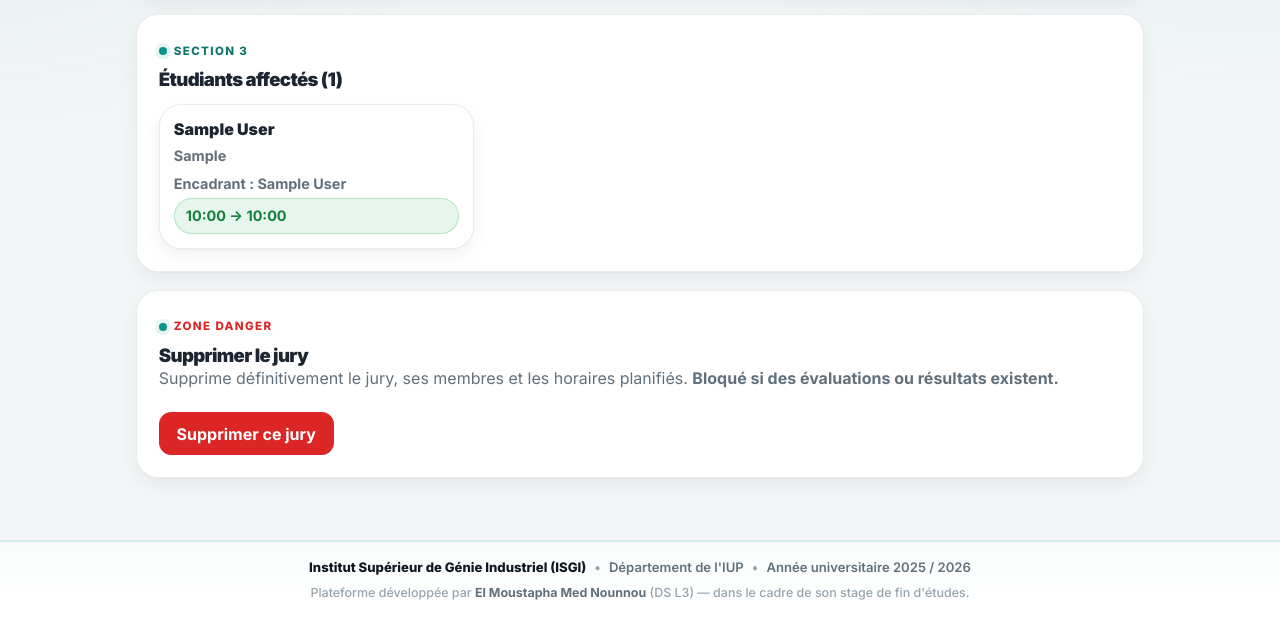
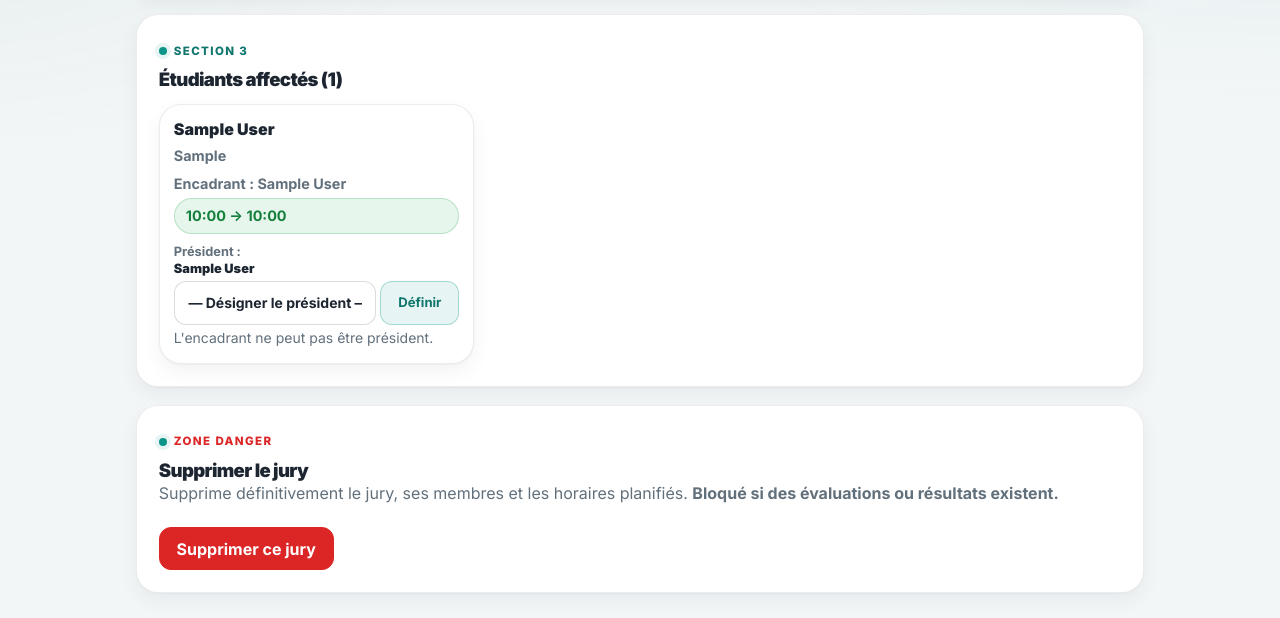
Before and after one commit to umr-ames/IUP_soutenance, a Django app: page /soutenances/admin/jurys/1/edit/ in a window 1280 px wide. Shown: the part 908-1526 px from the top of the page. Run offline with Django 5.2, Linux system fonts and the light colour scheme; a user stored in the database is signed in; tables that the repository leaves empty hold one stand-in row (values such as "Sample post").

Commit message:
Jury : l'admin peut designer le president par etudiant (jamais l'encadrant)
Sur Modifier le jury, selecteur de president par etudiant limite aux membres
du jury autres que l'encadrant de l'etudiant ; validation cote serveur.

Co-Authored-By: Claude Opus 4.8 <noreply@anthropic.com>

```diff
--- a/soutenances/views.py
+++ b/soutenances/views.py
@@ -1156,6 +1156,35 @@ def admin_jury_update(request, pk):
             )
         return redirect("admin_jury_update", pk=jury.pk)
 
+    # ── 7. POST : désigner le président d'une soutenance (≠ encadrant) ────────
+    if request.method == "POST" and request.POST.get("action") == "set_president":
+        try:
+            js_id = int(request.POST.get("jury_student_id", ""))
+            pres_id = int(request.POST.get("president_id", ""))
+        except (ValueError, TypeError):
+            messages.error(request, "Sélection invalide.")
+            return redirect("admin_jury_update", pk=jury.pk)
+
+        js = JuryStudent.objects.select_related("student").filter(
+            pk=js_id, jury=jury
+        ).first()
+
+        if not js:
+            messages.error(request, "Étudiant introuvable dans ce jury.")
+        elif not jury.members.filter(professor_id=pres_id).exists():
+            messages.error(request, "Le président doit être membre du jury.")
+        elif js.student.encadrant_id == pres_id:
+            messages.error(
+                request,
+                "L'encadrant de l'étudiant ne peut pas être président de sa soutenance."
+            )
+        else:
+            JuryStudent.objects.filter(pk=js.pk).update(president_id=pres_id)
+            messages.success(
+                request, f"Président défini pour {js.student.full_name}."
+            )
+        return redirect("admin_jury_update", pk=jury.pk)
+
     return render(request, "soutenances/admin_jury_update.html", context)
 
 
--- a/templates/soutenances/admin_jury_update.html
+++ b/templates/soutenances/admin_jury_update.html
@@ -196,6 +196,29 @@
                     {% else %}
                         <span class="status-pill warning mt-1">Non planifié</span>
                     {% endif %}
+
+                    <div class="mt-2">
+                        <span class="d-block text-muted" style="font-size:.8rem;">
+                            Président : <strong>{{ js.president.full_name|default:"Non défini" }}</strong>
+                        </span>
+                        <form method="post" class="mt-1">
+                            {% csrf_token %}
+                            <input type="hidden" name="action" value="set_president">
+                            <input type="hidden" name="jury_student_id" value="{{ js.id }}">
+                            <div class="d-flex gap-1">
+                                <select name="president_id" class="form-select form-select-sm" required>
+                                    <option value="">— Désigner le président —</option>
+                                    {% for row in member_rows %}
+                                        {% if row.professor.id != js.student.encadrant_id %}
+                                            <option value="{{ row.professor.id }}" {% if js.president_id == row.professor.id %}selected{% endif %}>{{ row.professor.full_name }}</option>
+                                        {% endif %}
+                                    {% endfor %}
+                                </select>
+                                <button type="submit" class="btn btn-sm btn-outline-primary">Définir</button>
+                            </div>
+                            <small class="text-muted">L'encadrant ne peut pas être président.</small>
+                        </form>
+                    </div>
                 </div>
             </div>
         {% endfor %}
```
